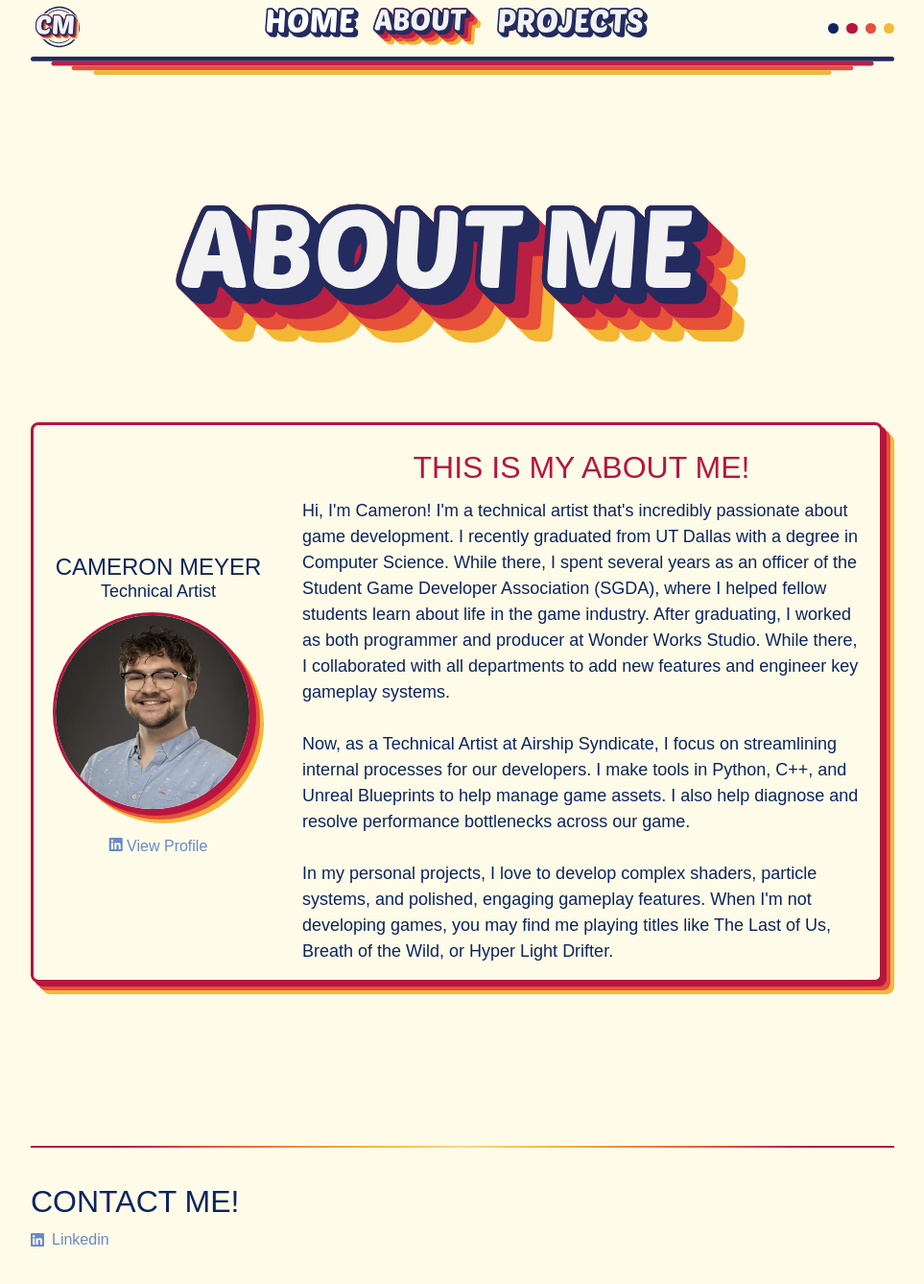
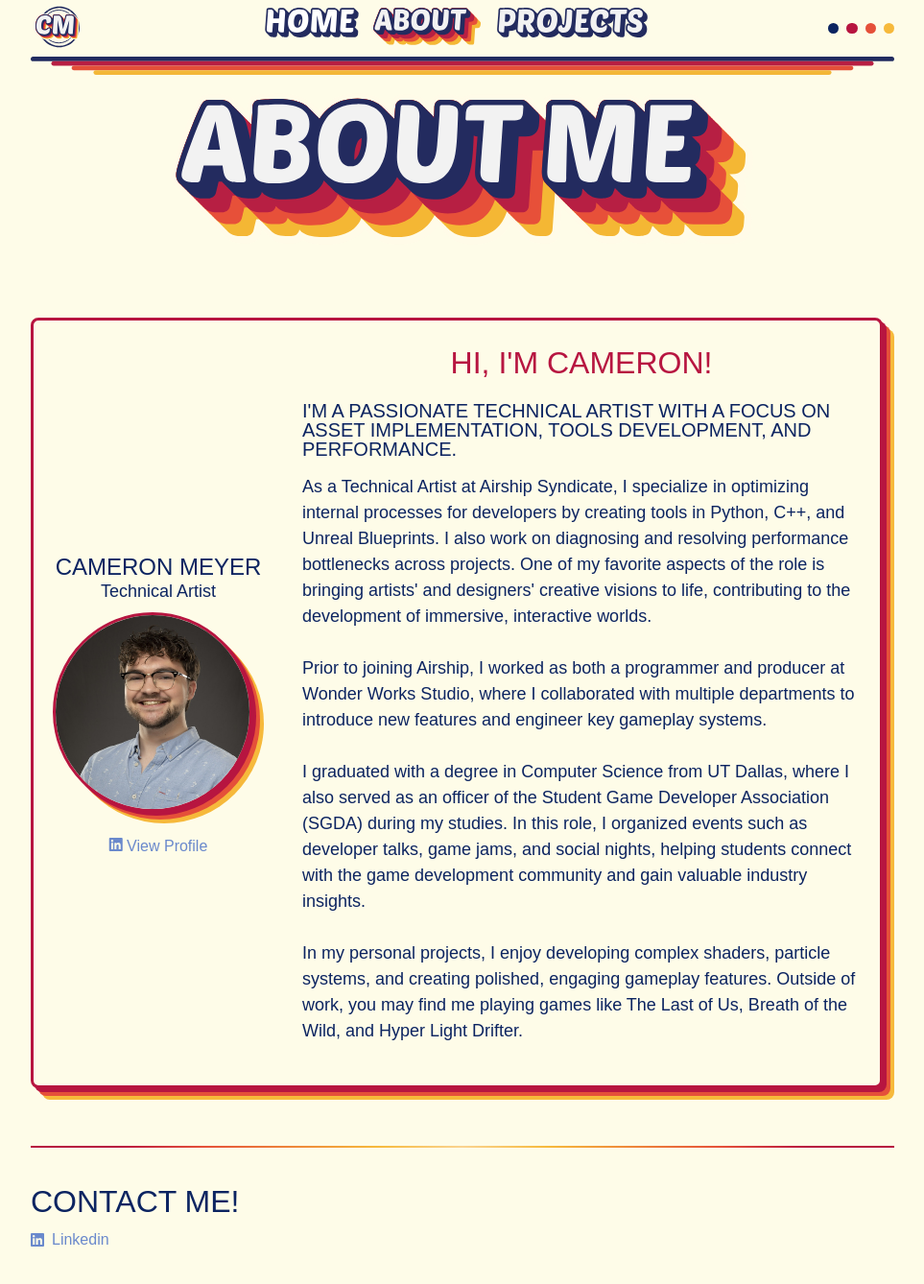
Before and after one commit to cameronmeyer/cameronmeyer.github.io, a Jekyll site: the page built from _pages/about.md, in a window 1280 px wide and 1340 px high. Shown: the whole window at 96% size, without its empty margins (158-1121 px from the left). Built offline with Jekyll 4.4.1, drawn with Linux system fonts in a browser that asks for light colours; some web fonts are replaced; comment, search, counter and statistics services are not loaded.

Commit message:
Updated About Me and Homepage Subtitle

```diff
--- a/_pages/about.md
+++ b/_pages/about.md
@@ -3,7 +3,7 @@
 layout: default
 
 title: About
-description: Welcome to the UT Dallas SGDA site. We make and play games!
+description: All about Cameron!
 ---
 
 
@@ -22,25 +22,37 @@
             </a>
         </div>
         <div class="flex flex-column flex-grow pb-2 px-5 pt-5">
-            <h1 class="h-color mb-2" align="center">This is my about me!</h1>
+            <h1 class="h-color mb-2" align="center">Hi, I'm Cameron!</h1>
+            <h3 class="mx-0 mt-2 mb-4 font-xl line-1">
+                I'm a passionate Technical Artist with a focus on
+                asset implementation, tools development, and performance.
+            </h3>
             <p class="mt-0 mb-2 font-lg" align="left">
-                Hi, I'm Cameron! I'm a technical artist that's incredibly passionate about game development.
-                I recently graduated from UT Dallas with a degree in Computer Science.
-                While there, I spent several years as an officer of the Student Game Developer Association (SGDA),
-                where I helped fellow students learn about life in the game industry.
-                After graduating, I worked as both programmer and producer at Wonder Works Studio.
-                While there, I collaborated with all departments to add new features and engineer key gameplay systems.
+                As a Technical Artist at Airship Syndicate, I specialize in optimizing internal processes
+                for developers by creating tools in Python, C++, and Unreal Blueprints. I also work on diagnosing
+                and resolving performance bottlenecks across projects. One of my favorite aspects of the role is
+                bringing artists' and designers' creative visions to life, contributing to the development of
+                immersive, interactive worlds.
 
                 <br><br>
 
-                Now, as a Technical Artist at Airship Syndicate, I focus on streamlining internal processes for our developers.
-                I make tools in Python, C++, and Unreal Blueprints to help manage game assets.
-                I also help diagnose and resolve performance bottlenecks across our game.
+                Prior to joining Airship, I worked as both a programmer and producer at Wonder Works Studio, where
+                I collaborated with multiple departments to introduce new features and engineer key gameplay systems.
 
                 <br><br>
 
-                In my personal projects, I love to develop complex shaders, particle systems, and polished, engaging gameplay features.
-                When I'm not developing games, you may find me playing titles like The Last of Us, Breath of the Wild, or Hyper Light Drifter.
+                I graduated with a degree in Computer Science from UT Dallas, where I also served as an officer of
+                the Student Game Developer Association (SGDA) during my studies. In this role, I organized events
+                such as developer talks, game jams, and social nights, helping students connect with the game
+                development community and gain valuable industry insights.
+
+                <br><br>
+
+                In my personal projects, I enjoy developing complex shaders, particle systems, and creating polished,
+                engaging gameplay features. Outside of work, you may find me playing games like The Last of Us,
+                Breath of the Wild, and Hyper Light Drifter.
+
+                <br><br>
             </p>
         </div>
     </div>
```
Also changed, not shown: _pages/home.md (+8 -8 lines).
